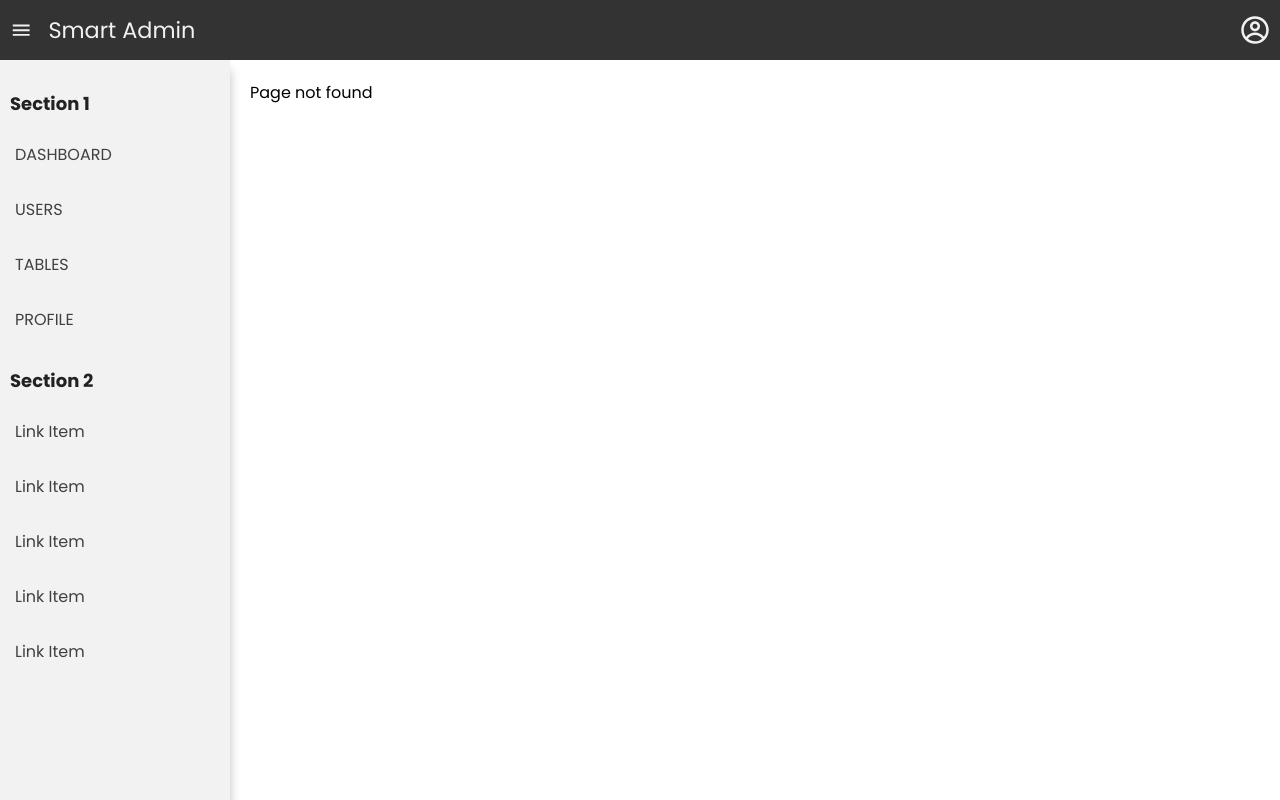
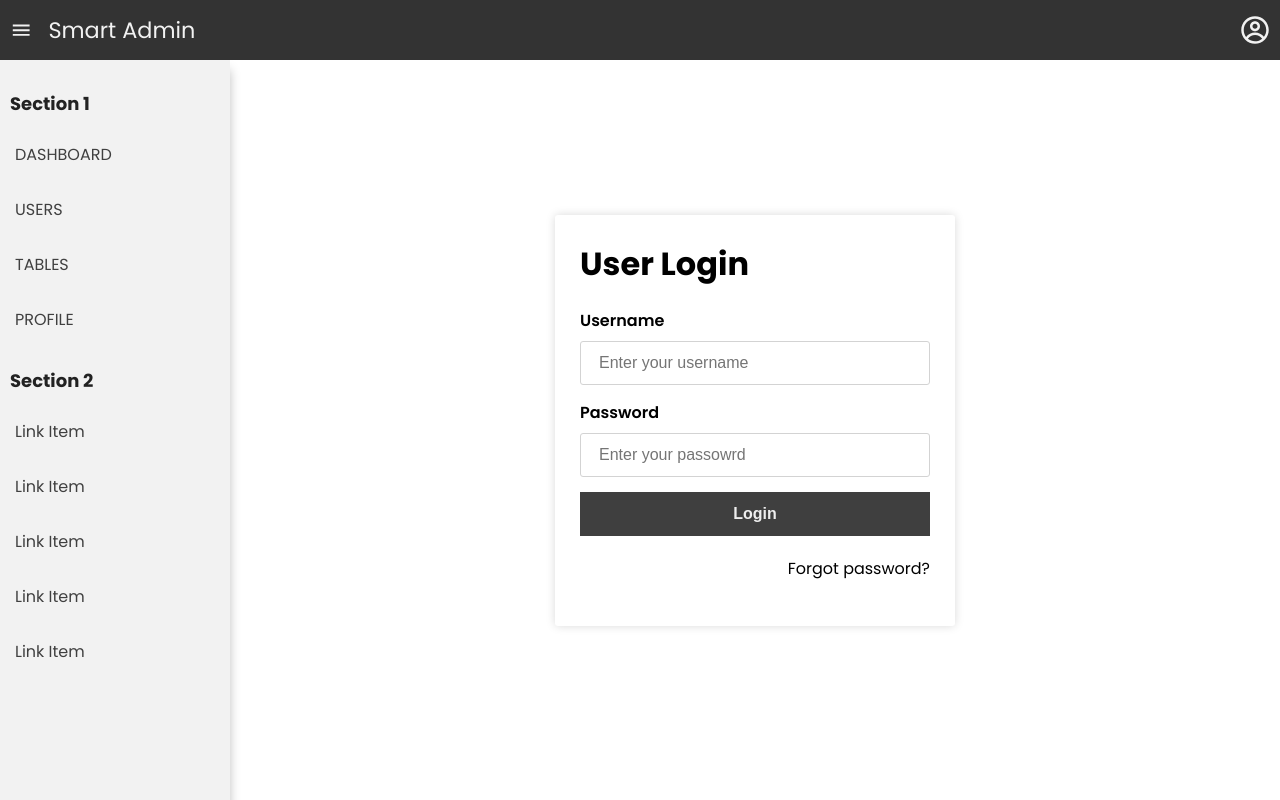
Before and after one commit to khalilnazari/simple-admin-panel, a React (Create React App) app: page / in a window 1280 px wide. Before the commit this address had no page. Built offline with nearby package versions, Linux system fonts and the light colour scheme.

Commit message:
Login and forgot password page are developed

```diff
--- a/src/App.js
+++ b/src/App.js
@@ -1,11 +1,21 @@
 import { Navbar, Sidebar } from "./components"
 import { BrowserRouter, Routes, Route } from "react-router-dom"
 import { useState } from "react"
-import { Dashboard, Tables, Users, User, UserAdd, Profile } from "./containers"
+import {
+    Dashboard,
+    Tables,
+    Users,
+    User,
+    UserAdd,
+    Profile,
+    Login,
+    ForgetPasswrod
+} from "./containers"
 import "./App.scss"
 
 const App = () => {
     const [hideSidebar, setHideSidebar] = useState(false)
+    const login = false
     return (
         <div className={hideSidebar ? "mainWrapper hideSidebar" : "mainWrapper"}>
             <BrowserRouter>
@@ -20,6 +30,8 @@ const App = () => {
                         <Route path="/user/:id" element={<User />} />
                         <Route path="/add-user" element={<UserAdd />} />
                         <Route path="/profile" element={<Profile />} />
+                        <Route path="/" element={<Login />} />
+                        <Route path="/forgetpassword" element={<ForgetPasswrod />} />
                         <Route path="*" element={<div>Page not found</div>} />
                     </Routes>
                 </div>
--- a/src/components/formElements/textInput/TextInput.jsx
+++ b/src/components/formElements/textInput/TextInput.jsx
@@ -25,6 +25,7 @@ const TextInput = ({
                 style={{ border: errorMessage ? "1px solid red" : "" }}
                 className={editInput ? "editInput" : ""}
                 disabled={editInput}
+                autoComplete="false"
             />
             {errorMessage && <small>{errorMessage} </small>}
         </div>
--- a/src/containers/index.js
+++ b/src/containers/index.js
@@ -4,4 +4,7 @@ import Tables from "./tables/Tables"
 import User from "./user/User"
 import UserAdd from "./userAdd/UserAdd"
 import Profile from "./profile/Profile"
-export { Dashboard, Users, Tables, User, UserAdd, Profile }
+import Login from "./login/Login"
+import ForgetPasswrod from "./login/ForgetPassword"
+
+export { Dashboard, Users, Tables, User, UserAdd, Profile, Login, ForgetPasswrod }
--- /dev/null
+++ b/src/containers/login/ForgetPassword.jsx
@@ -0,0 +1,67 @@
+import React from "react"
+import "./Login.scss"
+import { Link } from "react-router-dom"
+import { useState } from "react"
+import { TextInput } from "../../components"
+
+const ForgetPasswrod = () => {
+    // state
+    const [input, setInput] = useState({
+        password: "",
+        username: ""
+    })
+
+    const handleChange = (e) => {
+        setInput({ ...input, [e.target.name]: e.target.value })
+    }
+
+    // handleFormSubmit
+    const handleFormSubmit = (e) => {
+        e.preventDefault()
+
+        console.log(input)
+    }
+
+    // jsx
+    return (
+        <div className="login">
+            <div className="formWrapper">
+                <form onSubmit={handleFormSubmit}>
+                    <div className="inputControl">
+                        <h1>Forgot password</h1>
+                    </div>
+                    <TextInput
+                        type="email"
+                        id="username"
+                        name="username"
+                        label="Enter your email"
+                        placeholder="Enter your email"
+                        value={input.username}
+                        handleValue={handleChange}
+                    />
+
+                    <TextInput
+                        type="password"
+                        id="password"
+                        name="password"
+                        label="Enter the code sent to your email"
+                        placeholder="Enter the code"
+                        value={input.password}
+                        handleValue={handleChange}
+                    />
+                    <div className="inputControl">
+                        <button type="submit">Submit</button>
+                    </div>
+
+                    <div className="inputControl">
+                        <Link to="/" className="forgetPassword">
+                            Cancel
+                        </Link>
+                    </div>
+                </form>
+            </div>
+        </div>
+    )
+}
+
+export default ForgetPasswrod
--- /dev/null
+++ b/src/containers/login/Login.jsx
@@ -0,0 +1,67 @@
+import React from "react"
+import "./Login.scss"
+import { Link } from "react-router-dom"
+import { useState } from "react"
+import { TextInput } from "../../components"
+
+const Login = () => {
+    // state
+    const [input, setInput] = useState({
+        password: "",
+        username: ""
+    })
+
+    const handleChange = (e) => {
+        setInput({ ...input, [e.target.name]: e.target.value })
+    }
+
+    // handleFormSubmit
+    const handleFormSubmit = (e) => {
+        e.preventDefault()
+
+        console.log(input)
+    }
+
+    // jsx
+    return (
+        <div className="login">
+            <div className="formWrapper">
+                <form onSubmit={handleFormSubmit}>
+                    <div className="inputControl">
+                        <h1>User Login</h1>
+                    </div>
+                    <TextInput
+                        type="text"
+                        id="username"
+                        name="username"
+                        label="Username"
+                        placeholder="Enter your username"
+                        value={input.username}
+                        handleValue={handleChange}
+                    />
+
+                    <TextInput
+                        type="password"
+                        id="password"
+                        name="password"
+                        label="Password"
+                        placeholder="Enter your passowrd"
+                        value={input.password}
+                        handleValue={handleChange}
+                    />
+                    <div className="inputControl">
+                        <button type="submit">Login</button>
+                    </div>
+
+                    <div className="inputControl">
+                        <Link to="/forgetpassword" className="forgetPassword">
+                            Forgot password?
+                        </Link>
+                    </div>
+                </form>
+            </div>
+        </div>
+    )
+}
+
+export default Login
--- /dev/null
+++ b/src/containers/login/Login.scss
@@ -0,0 +1,66 @@
+.login {
+    min-height: 85vh;
+    width: 100%;
+    display: flex;
+    align-items: center;
+    justify-content: center;
+
+    .formWrapper {
+        max-width: 400px;
+        background-color: #fff;
+        box-shadow: 0 0 10px rgba(black, 0.15);
+        padding: 25px;
+        flex: 1;
+        border-radius: 3px;
+    }
+
+    .inputControl {
+        margin-bottom: 20px;
+    }
+    input,
+    label,
+    button {
+        display: block;
+        width: 100%;
+        font-size: 16px;
+    }
+
+    input,
+    button {
+        outline: none;
+        padding: 12px 18px;
+    }
+
+    input {
+        border: 1px solid lightgray;
+    }
+
+    label,
+    button {
+        font-weight: 600;
+        margin-bottom: 8px;
+    }
+
+    small {
+        color: rgb(241, 33, 33);
+        font-weight: 300;
+        font-size: 14px;
+    }
+    button {
+        border: 1px solid #3f3f3f;
+        background-color: #3f3f3f;
+        color: #eee;
+        cursor: pointer;
+        transition: 0.25s ease-in-out;
+
+        &:hover {
+            border: 1px solid #2f2f2f;
+            background-color: #2f2f2f;
+        }
+    }
+
+    .forgetPassword {
+        display: block;
+        text-align: right;
+    }
+}
```
